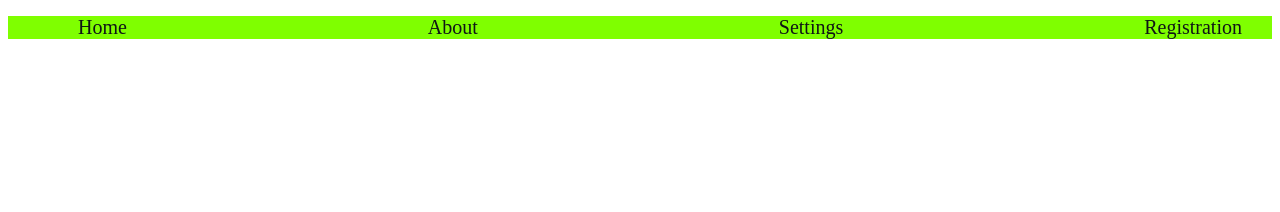
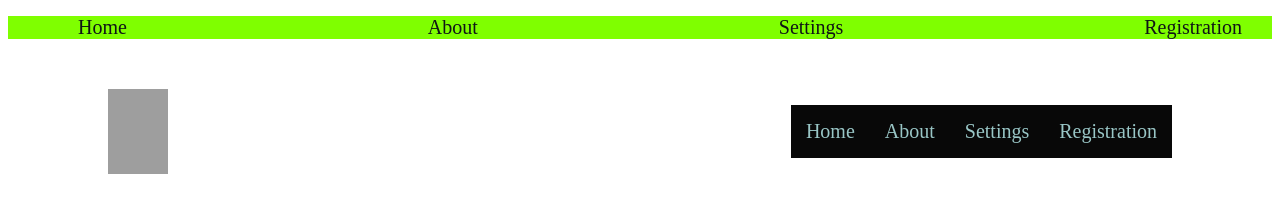
Before and after one commit to lolaabitova/29.11-dz, a plain HTML site: page index.html in a window 1280 px wide. Drawn offline with Linux system fonts and the light colour scheme; grey boxes are pictures that could not be loaded.

Commit message:
added second navigation

```diff
--- a/index.html
+++ b/index.html
@@ -21,5 +21,19 @@
 
     </div>
   </div>
+  <div class="navbar-2">
+    <div class="conteiner-2">
+      <img class="i-2" src="https://lh5.googleusercontent.com/FXUvmb1Ph0hZdiaNWOYHj5J_y54pj9d-5sjm247jxdmZ74EJ8PeJTCztyzxNyaqbzLxNPjn68JIqjfYPXisYAFKYZt-n0drUr79JjXv71Ugd-j6H_5IIdMbCIWP6NcRYBazVZEMV" alt="">
+      <nav>
+        <ul>
+          <li><a href="">Home</a></li>
+          <li><a href="">About</a></li>
+          <li><a href="">Settings</a></li>
+          <li><a href="">Registration</a></li>
+        </ul>
+      </nav>
+
+    </div>
+  </div>
 </body>
 </html>
--- a/style.css
+++ b/style.css
@@ -20,3 +20,39 @@
 .conteiner-1 a:hover{
   background-color: beige;
 }
+.conteiner-2 ul{
+  list-style-type: none;
+  display: flex;
+  justify-content: space-between;
+  background-color: rgb(8, 8, 8);
+  padding: 0;
+  margin-right: 100px;
+
+
+
+}
+.conteiner-2 a{
+  text-decoration: none;
+  border-radius: 5px;
+
+  font-size: 20px;
+  color: rgb(153, 198, 198);
+  padding: 15px;
+  display: block;
+
+}
+.conteiner-2 a:hover{
+  background-color: rgb(3, 68, 77);
+}
+.i-2{
+  margin-left: 100px;
+  width: 60px;
+}
+.conteiner-2{
+  margin-top: 50px;
+  display: flex;
+  justify-content: space-between;
+}
+.i-2:hover{
+  width: 150px;
+}
```
